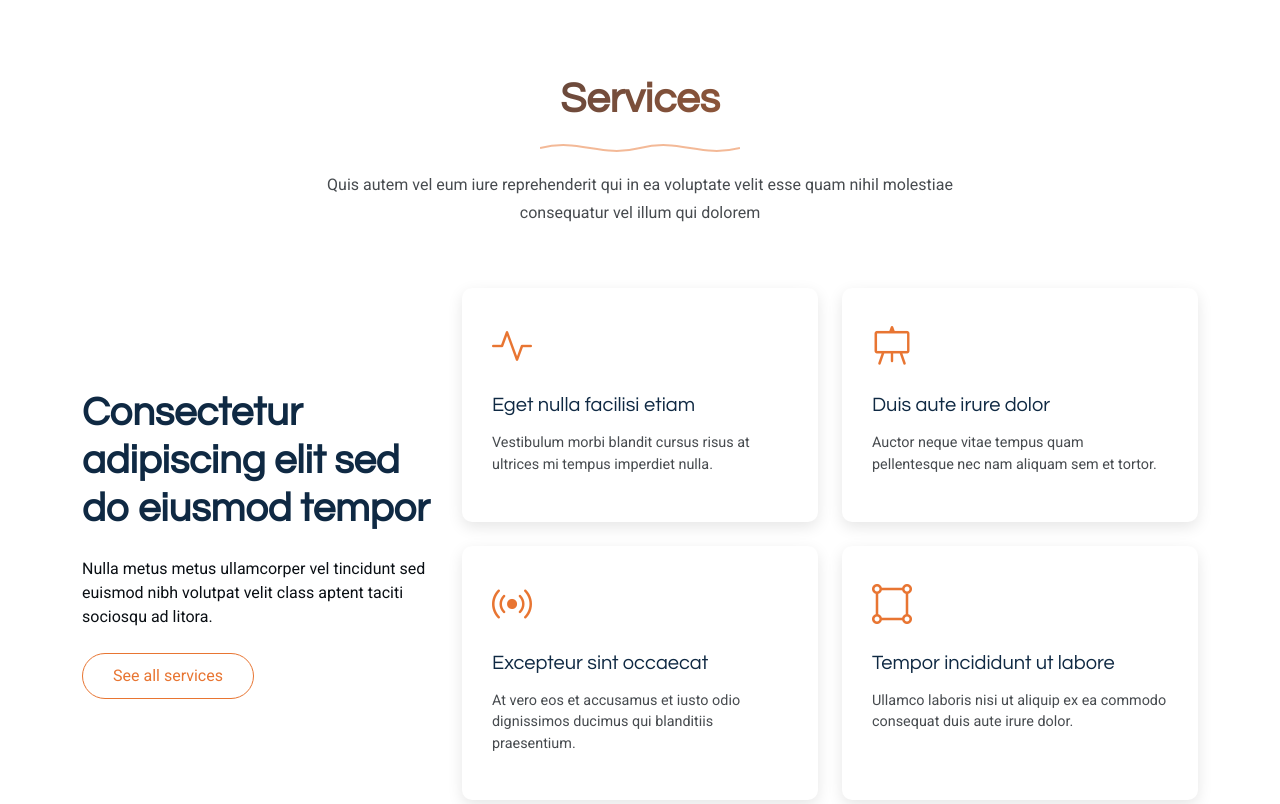
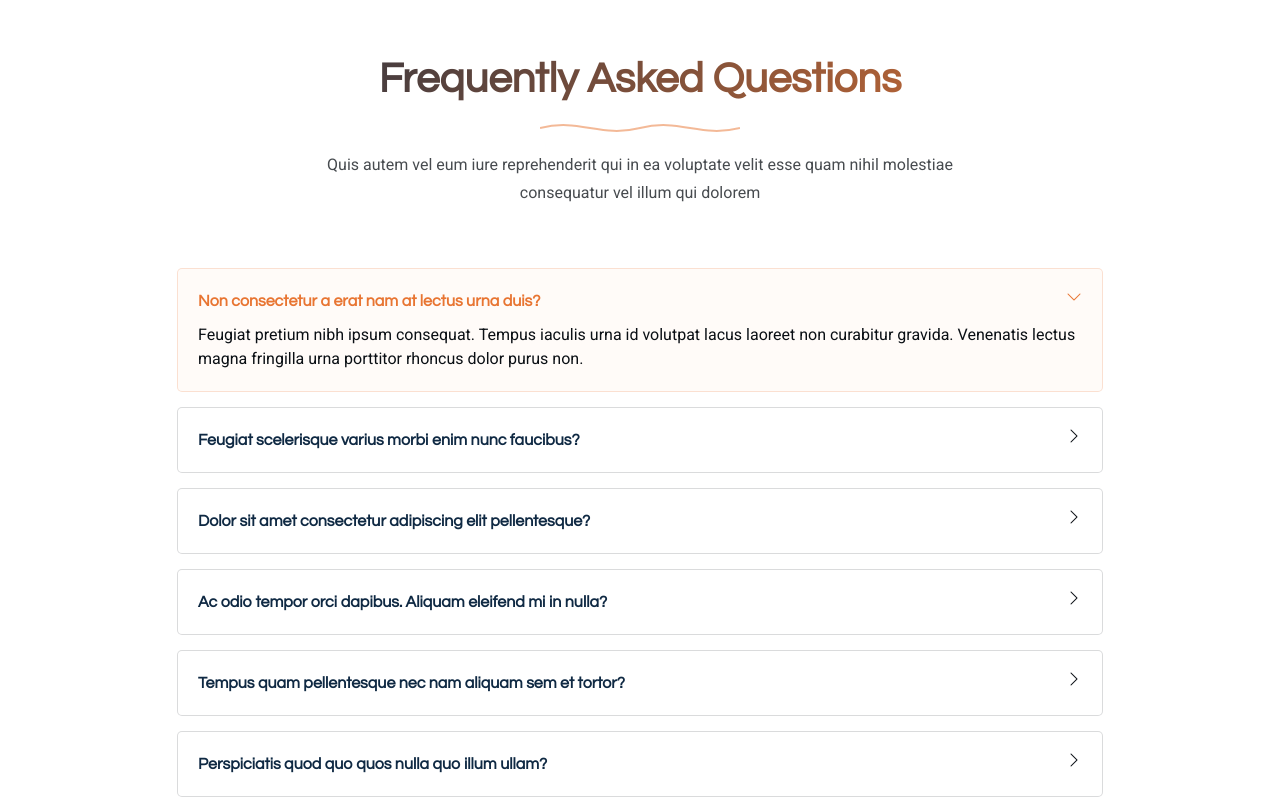
Before and after one commit to hasaramunasinghe/hasaramunasinghe.github.io, a plain HTML site: page index.html in a window 1280 px wide. Shown: the part 6340-7144 px from the top of the page. Drawn offline with Linux system fonts and the light colour scheme; animation ran at ten frames a second.

Commit message:
delete services section from the index

```diff
--- a/index.html
+++ b/index.html
@@ -699,71 +699,6 @@
 
     </section><!-- /Testimonials Section -->
 
-    <!-- Services Section -->
-    <section id="services" class="services section">
-
-      <!-- Section Title -->
-      <div class="container section-title" data-aos="fade-up">
-        <h2>Services</h2>
-        <div class="title-shape">
-          <svg viewBox="0 0 200 20" xmlns="http://www.w3.org/2000/svg">
-            <path d="M 0,10 C 40,0 60,20 100,10 C 140,0 160,20 200,10" fill="none" stroke="currentColor" stroke-width="2"></path>
-          </svg>
-        </div>
-        <p>Quis autem vel eum iure reprehenderit qui in ea voluptate velit esse quam nihil molestiae consequatur vel illum qui dolorem</p>
-      </div><!-- End Section Title -->
-
-      <div class="container" data-aos="fade-up" data-aos-delay="100">
-
-        <div class="row align-items-center">
-          <div class="col-lg-4 mb-5 mb-lg-0">
-            <h2 class="fw-bold mb-4 servies-title">Consectetur adipiscing elit sed do eiusmod tempor</h2>
-            <p class="mb-4">Nulla metus metus ullamcorper vel tincidunt sed euismod nibh volutpat velit class aptent taciti sociosqu ad litora.</p>
-            <a href="#" class="btn btn-outline-primary">See all services</a>
-          </div>
-          <div class="col-lg-8">
-            <div class="row g-4">
-
-              <div class="col-md-6" data-aos="fade-up" data-aos-delay="200">
-                <div class="service-item">
-                  <i class="bi bi-activity icon"></i>
-                  <h3><a href="service-details.html">Eget nulla facilisi etiam</a></h3>
-                  <p>Vestibulum morbi blandit cursus risus at ultrices mi tempus imperdiet nulla.</p>
-                </div>
-              </div><!-- End Service Item -->
-
-              <div class="col-md-6" data-aos="fade-up" data-aos-delay="300">
-                <div class="service-item">
-                  <i class="bi bi-easel icon"></i>
-                  <h3><a href="service-details.html">Duis aute irure dolor</a></h3>
-                  <p>Auctor neque vitae tempus quam pellentesque nec nam aliquam sem et tortor.</p>
-                </div>
-              </div><!-- End Service Item -->
-
-              <div class="col-md-6" data-aos="fade-up" data-aos-delay="400">
-                <div class="service-item">
-                  <i class="bi bi-broadcast icon"></i>
-                  <h3><a href="service-details.html">Excepteur sint occaecat</a></h3>
-                  <p>At vero eos et accusamus et iusto odio dignissimos ducimus qui blanditiis praesentium.</p>
-                </div>
-              </div><!-- End Service Item -->
-
-              <div class="col-md-6" data-aos="fade-up" data-aos-delay="500">
-                <div class="service-item">
-                  <i class="bi bi-bounding-box-circles icon"></i>
-                  <h3><a href="service-details.html">Tempor incididunt ut labore</a></h3>
-                  <p>Ullamco laboris nisi ut aliquip ex ea commodo consequat duis aute irure dolor.</p>
-                </div>
-              </div><!-- End Service Item -->
-
-            </div>
-          </div>
-        </div>
-
-      </div>
-
-    </section><!-- /Services Section -->
-
     <!-- Faq Section -->
     <section id="faq" class="faq section">
 
```
